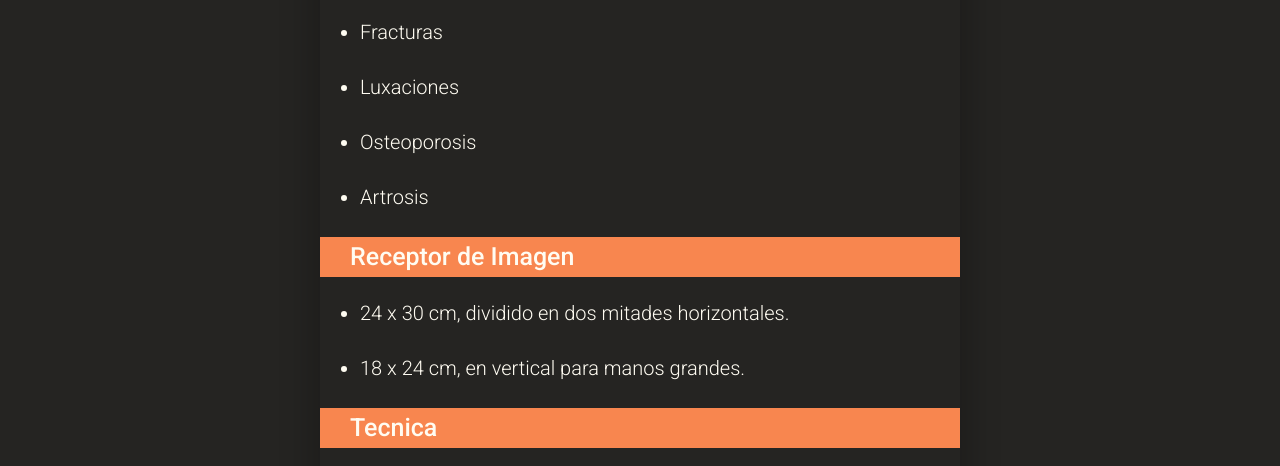
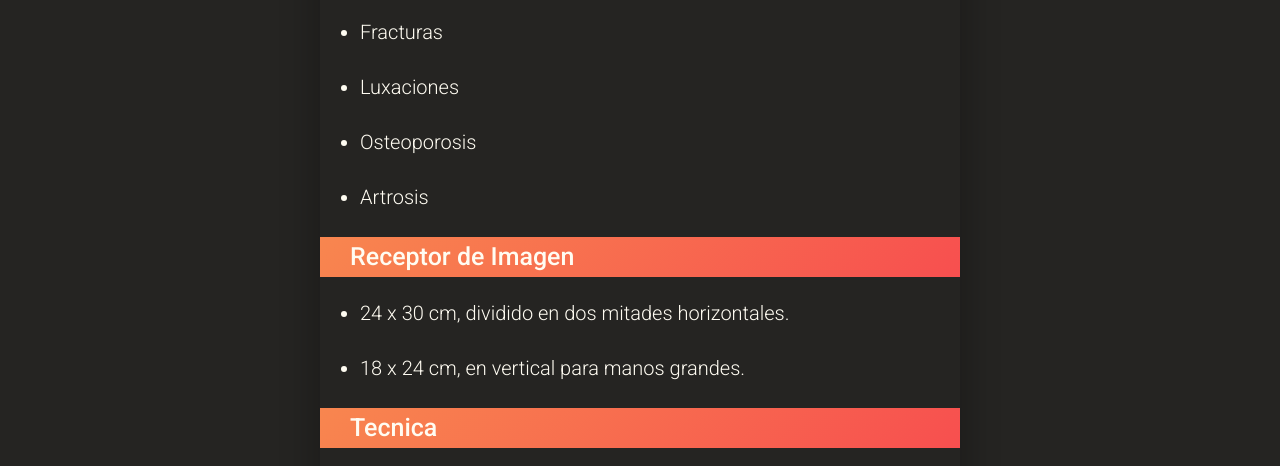
Before and after one commit to anothernewnooby/proyecto_rontgen, a website: page enfoques/mmss/mano/manoFrentePA.html in a window 1280 px wide. Shown: the part 301-767 px from the top of the page. Drawn offline with nearby package versions, Linux system fonts and the light colour scheme.

Commit message:
hjkadjkf

```diff
--- a/src/scss/layout/contenido/_enfoques.scss
+++ b/src/scss/layout/contenido/_enfoques.scss
@@ -37,8 +37,15 @@
         font-size: 2.5rem;
         font-weight: 500;
         margin-top: 0;
-        background-color: v.$naranja;
         padding-left: 3rem;
+        background-color: #F8864F;
+        background: -moz-linear-gradient(-45deg, rgba(248,134,79,1) 0%, rgba(247,79,79,1) 100%);
+        background: -webkit-gradient(left top, right bottom, color-stop(0%, rgba(248,134,79,1)), color-stop(100%, rgba(247,79,79,1)));
+        background: -webkit-linear-gradient(-45deg, rgba(248,134,79,1) 0%, rgba(247,79,79,1) 100%);
+        background: -o-linear-gradient(-45deg, rgba(248,134,79,1) 0%, rgba(247,79,79,1) 100%);
+        background: -ms-linear-gradient(-45deg, rgba(248,134,79,1) 0%, rgba(247,79,79,1) 100%);
+        background: linear-gradient(135deg, rgba(248,134,79,1) 0%, rgba(247,79,79,1) 100%);
+
     }
 
     h3{
```
Also changed, not shown: build/css/app.css.
